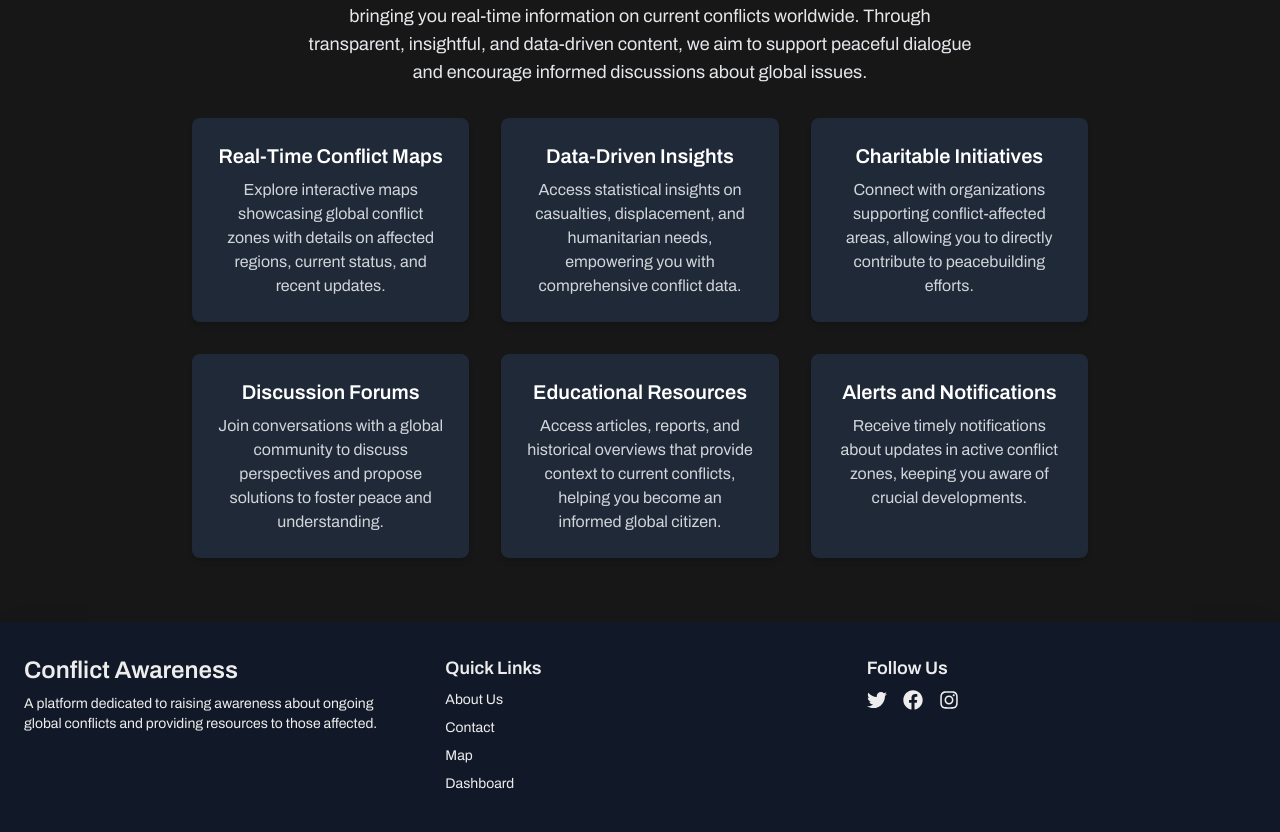
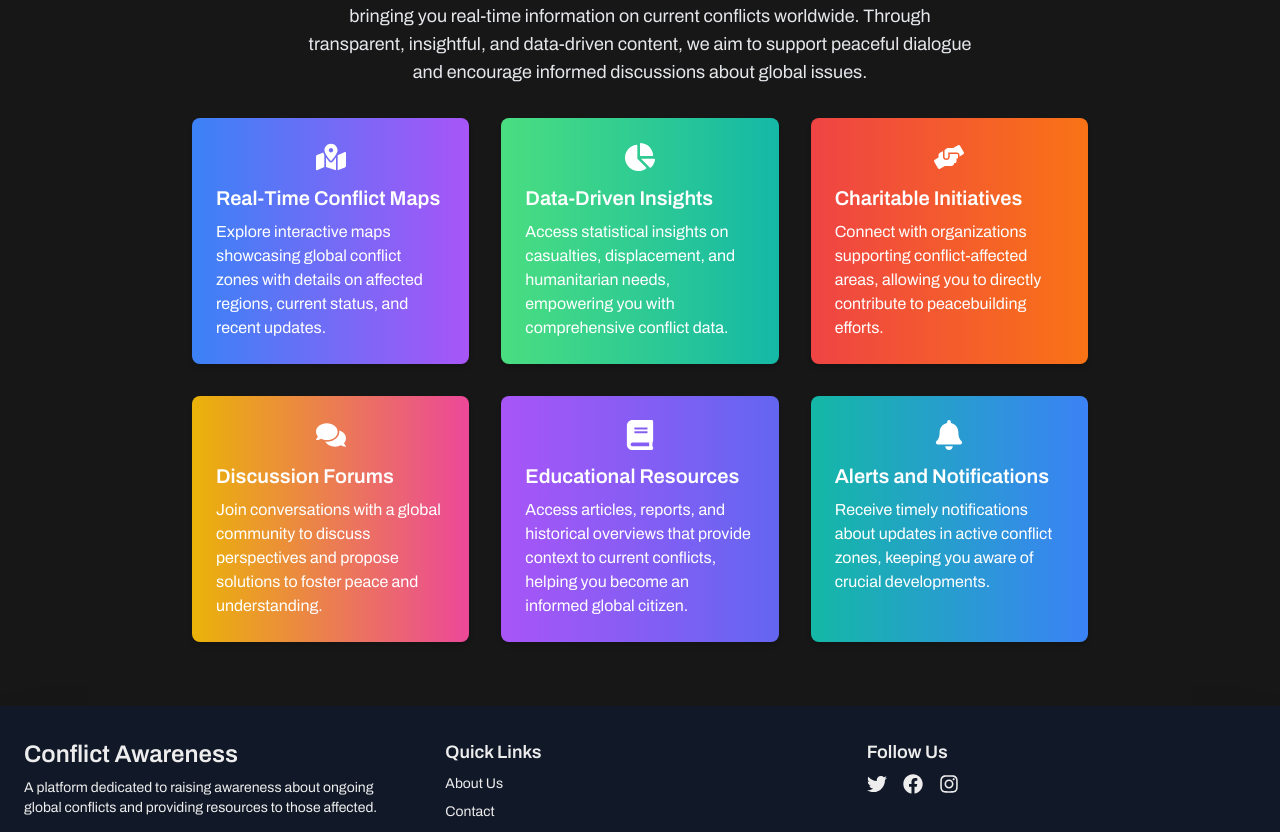
Before and after one commit to yotam1802/HackTheChange2024, a Next.js app: page / in a window 1280 px wide. Shown: the part 782-1614 px from the top of the page. Built offline with nearby package versions, Linux system fonts and the light colour scheme; no server answers.

Commit message:
More color

```diff
--- a/src/app/page.js
+++ b/src/app/page.js
@@ -3,6 +3,14 @@ import { useEffect } from "react";
 import { useSession } from "next-auth/react";
 import { useRouter } from "next/navigation";
 import Footer from "@/components/Footer";
+import {
+  FaMapMarkedAlt,
+  FaChartPie,
+  FaHandsHelping,
+  FaComments,
+  FaBook,
+  FaBell,
+} from "react-icons/fa";
 
 export default function Home() {
   const { data: session, status } = useSession();
@@ -67,63 +75,65 @@ export default function Home() {
         </p>
 
         <div className="grid grid-cols-1 sm:grid-cols-2 lg:grid-cols-3 gap-8 max-w-4xl">
-          <div className="text-center p-6 bg-gray-800 rounded-lg shadow-md hover:bg-gray-750 transition-colors">
-            <h3 className="text-xl font-semibold mb-2 text-white">
+          <div className="p-6 rounded-lg shadow-md bg-gradient-to-r from-blue-500 to-purple-500 text-white transform transition-transform hover:scale-105">
+            <FaMapMarkedAlt className="text-3xl mb-3 mx-auto" />
+            <h3 className="text-xl font-semibold mb-2">
               Real-Time Conflict Maps
             </h3>
-            <p className="text-gray-300">
+            <p>
               Explore interactive maps showcasing global conflict zones with
               details on affected regions, current status, and recent updates.
             </p>
           </div>
 
-          <div className="text-center p-6 bg-gray-800 rounded-lg shadow-md hover:bg-gray-750 transition-colors">
-            <h3 className="text-xl font-semibold mb-2 text-white">
-              Data-Driven Insights
-            </h3>
-            <p className="text-gray-300">
+          <div className="p-6 rounded-lg shadow-md bg-gradient-to-r from-green-400 to-teal-500 text-white transform transition-transform hover:scale-105">
+            <FaChartPie className="text-3xl mb-3 mx-auto" />
+            <h3 className="text-xl font-semibold mb-2">Data-Driven Insights</h3>
+            <p>
               Access statistical insights on casualties, displacement, and
               humanitarian needs, empowering you with comprehensive conflict
               data.
             </p>
           </div>
 
-          <div className="text-center p-6 bg-gray-800 rounded-lg shadow-md hover:bg-gray-750 transition-colors">
-            <h3 className="text-xl font-semibold mb-2 text-white">
+          <div className="p-6 rounded-lg shadow-md bg-gradient-to-r from-red-500 to-orange-500 text-white transform transition-transform hover:scale-105">
+            <FaHandsHelping className="text-3xl mb-3 mx-auto" />
+            <h3 className="text-xl font-semibold mb-2">
               Charitable Initiatives
             </h3>
-            <p className="text-gray-300">
+            <p>
               Connect with organizations supporting conflict-affected areas,
               allowing you to directly contribute to peacebuilding efforts.
             </p>
           </div>
 
-          <div className="text-center p-6 bg-gray-800 rounded-lg shadow-md hover:bg-gray-750 transition-colors">
-            <h3 className="text-xl font-semibold mb-2 text-white">
-              Discussion Forums
-            </h3>
-            <p className="text-gray-300">
+          <div className="p-6 rounded-lg shadow-md bg-gradient-to-r from-yellow-500 to-pink-500 text-white transform transition-transform hover:scale-105">
+            <FaComments className="text-3xl mb-3 mx-auto" />
+            <h3 className="text-xl font-semibold mb-2">Discussion Forums</h3>
+            <p>
               Join conversations with a global community to discuss perspectives
               and propose solutions to foster peace and understanding.
             </p>
           </div>
 
-          <div className="text-center p-6 bg-gray-800 rounded-lg shadow-md hover:bg-gray-750 transition-colors">
-            <h3 className="text-xl font-semibold mb-2 text-white">
+          <div className="p-6 rounded-lg shadow-md bg-gradient-to-r from-purple-500 to-indigo-500 text-white transform transition-transform hover:scale-105">
+            <FaBook className="text-3xl mb-3 mx-auto" />
+            <h3 className="text-xl font-semibold mb-2">
               Educational Resources
             </h3>
-            <p className="text-gray-300">
+            <p>
               Access articles, reports, and historical overviews that provide
               context to current conflicts, helping you become an informed
               global citizen.
             </p>
           </div>
 
-          <div className="text-center p-6 bg-gray-800 rounded-lg shadow-md hover:bg-gray-750 transition-colors">
-            <h3 className="text-xl font-semibold mb-2 text-white">
+          <div className="p-6 rounded-lg shadow-md bg-gradient-to-r from-teal-500 to-blue-500 text-white transform transition-transform hover:scale-105">
+            <FaBell className="text-3xl mb-3 mx-auto" />
+            <h3 className="text-xl font-semibold mb-2">
               Alerts and Notifications
             </h3>
-            <p className="text-gray-300">
+            <p>
               Receive timely notifications about updates in active conflict
               zones, keeping you aware of crucial developments.
             </p>
```
